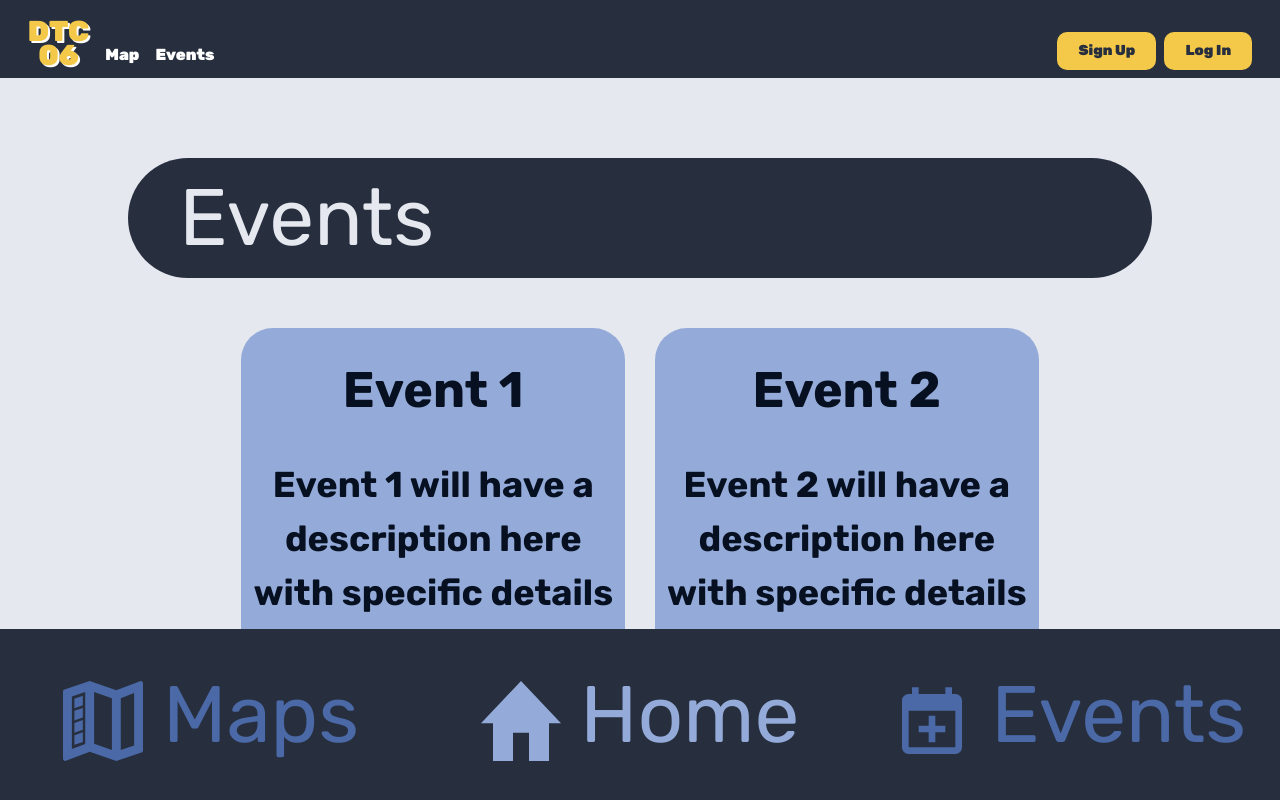
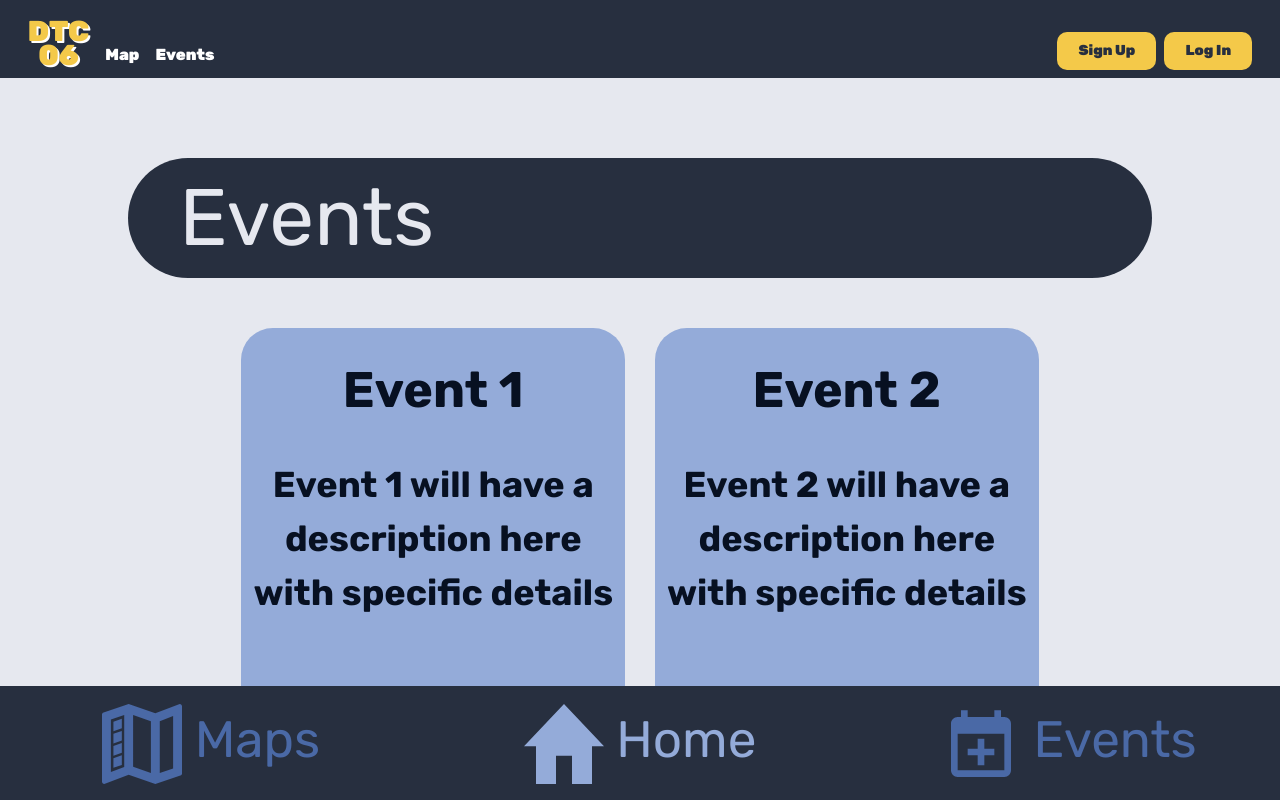
Before and after one commit to alex98567/1800_202430_DTC06, a plain HTML site: page home.html in a window 1280 px wide. Shown: the top 800 px of the page. Drawn offline with nearby package versions, Linux system fonts and the light colour scheme; a script that the page names is missing.

Commit message:
remove body tag

```diff
--- a/styles/style.css
+++ b/styles/style.css
@@ -393,16 +393,13 @@ body{
 #footer {
     background-color: var(--DarkBluePrimary);
     color: #F4C949;
-    padding-top: 2%;
-    padding-bottom: 2%;
-    font-size: 80px;
-    max-width: 100%;
-    min-width: 100%;
+    padding-top: 2vh;
+    padding-bottom: 2vh;
+    font-size: 4vw;
     text-decoration: none;
     width: 100%;
     text-align: center;
-    position:sticky;
-    bottom:0;
+    height:auto;
 }
 
 #footerfeatures {
@@ -440,15 +437,7 @@ body{
     float: none;
 }
 
-#footer-home:link {
-    color: #94ABD9;
-}
-
-#footer-home:visited {
-    color: #94ABD9;
-}
-
-#footer-home:hover {
+#footer-home:hover, #footer-home:visited, #footer-home:link{
     color: #94ABD9;
 }
 
@@ -463,15 +452,7 @@ body{
     width: 33%;
 }
 
-#footer-events:link {
-    color: #4A69A6;
-}
-
-#footer-events:visited {
-    color: #4A69A6;
-}
-
-#footer-events:hover {
+#footer-events:visited, #footer-events:hover, #footer-events:link {
     color: #4A69A6;
 }
 
@@ -587,6 +568,7 @@ body{
     display: inline-block;
     justify-content: center;
     text-align: center;
+
 }
 
 .favoritesbox {
--- a/text/footer.html
+++ b/text/footer.html
@@ -1,7 +1,3 @@
-<head>
-  <link rel="stylesheet" href="./styles/style.css" />
-</head>
-<body id="footerbody">
   <nav id="footer">
     <div id="footerfeatures" class="mx-auto">
       <a id="footer-maps" href="#">
@@ -95,4 +91,3 @@
       </a>
     </div>
   </nav>
-</body>
```
